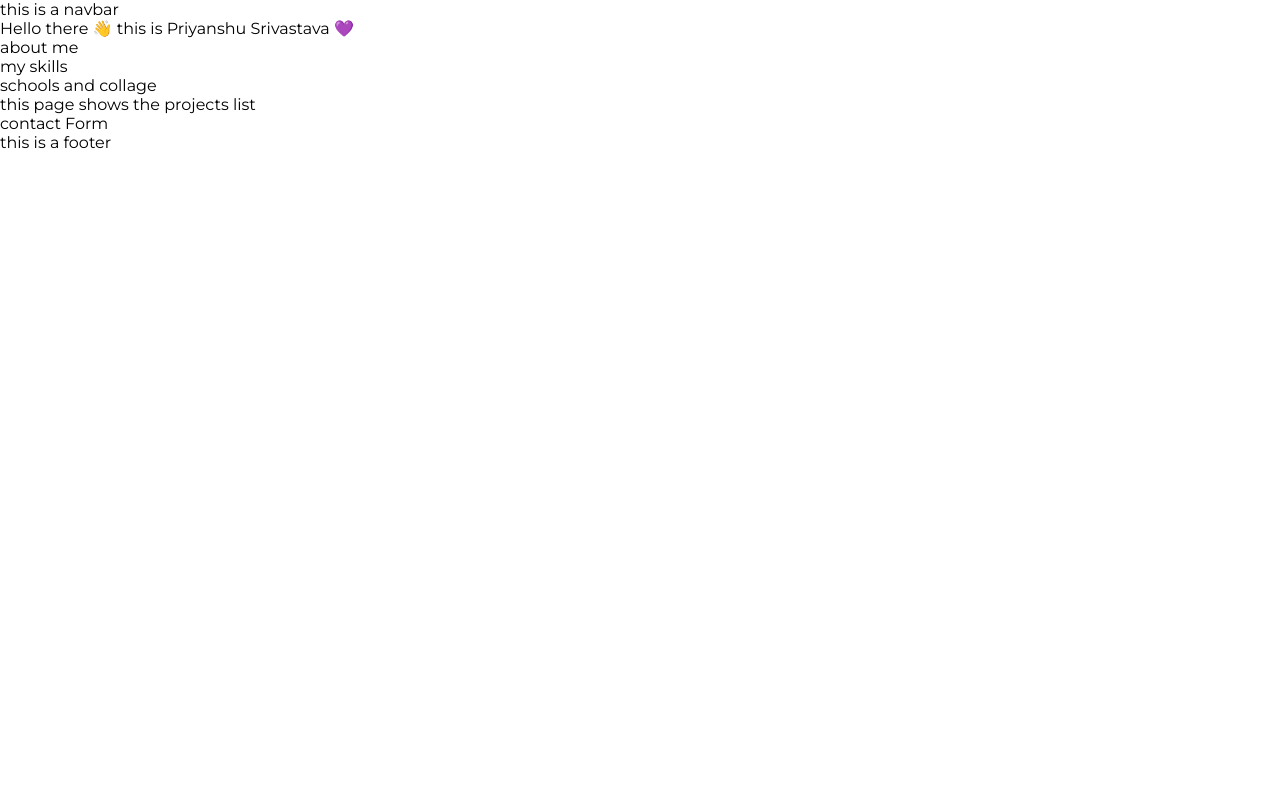
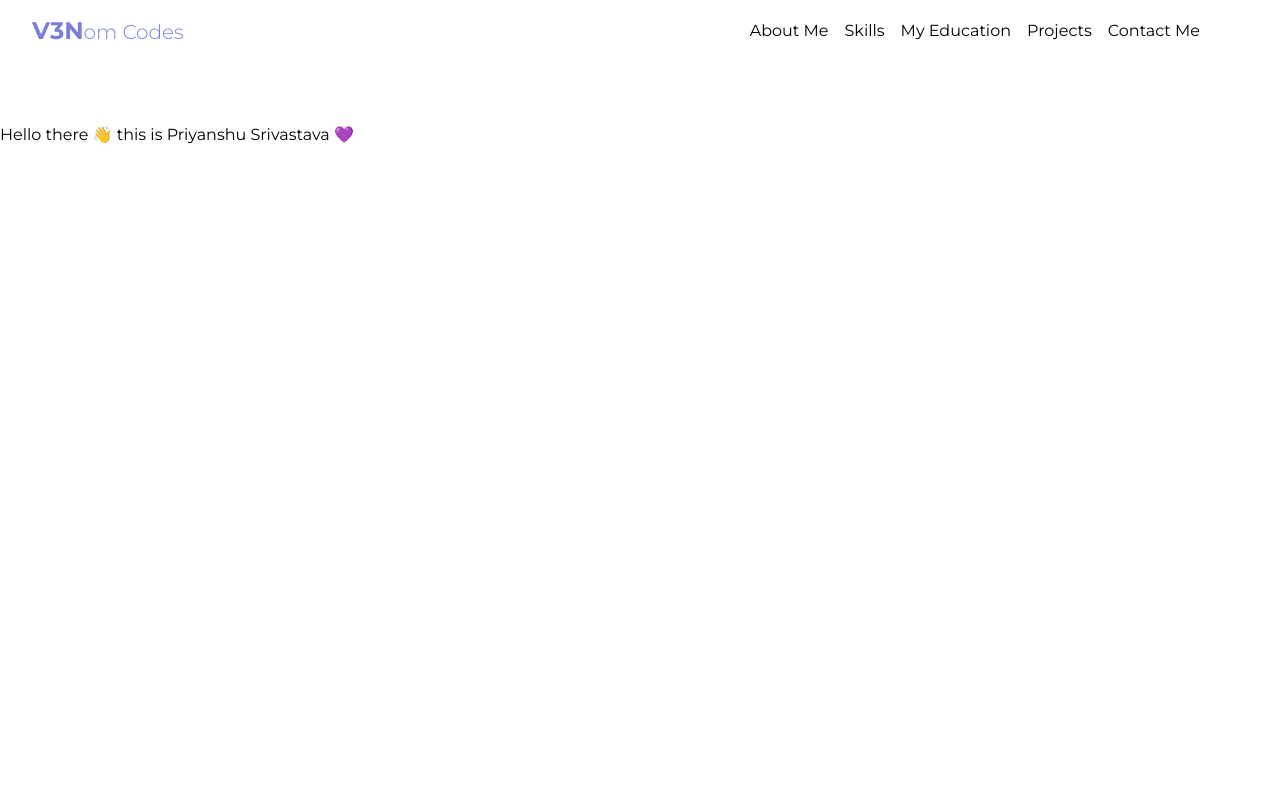
Before and after one commit to priyanshu4705/priyanshu-portfolio, a React (Create React App) app: page / in a window 1280 px wide. Shown: the top 800 px of the page. Built offline with nearby package versions, Linux system fonts and the light colour scheme.

Commit message:
basic navbar

```diff
--- a/src/App.css
+++ b/src/App.css
@@ -14,6 +14,7 @@ ul{
 }
 
 a{
+  cursor: pointer;
   outline: none;
   text-decoration: none;
   color: inherit;
--- a/src/components/AboutMe.js
+++ b/src/components/AboutMe.js
@@ -1,6 +1,6 @@
 const AboutMe = () => {
     return (
-        <div>
+        <div id="about" style={{ height: '100vh' }}>
             about me
         </div>
     )
--- a/src/components/Contact.js
+++ b/src/components/Contact.js
@@ -1,6 +1,6 @@
 const Contact = () => {
     return (
-        <div>
+        <div id="contact" style={{ height: '100vh' }}>
             contact Form
         </div>
     )
--- a/src/components/Education.js
+++ b/src/components/Education.js
@@ -1,6 +1,6 @@
 const Education = () => {
     return (
-        <div>
+        <div id="education" style={{ height: '100vh'}}>
             schools and collage
         </div>
     )
--- a/src/components/Home.js
+++ b/src/components/Home.js
@@ -1,4 +1,4 @@
-import {motion} from 'framer-motion'
+import { motion } from 'framer-motion'
 import AboutMe from "./AboutMe"
 import Contact from "./Contact"
 import Education from './Education'
@@ -17,6 +17,7 @@ const Home = () => {
             transition={{ duration: 0.75 }}
         >
             <Navbar />
+
                 <Intro />
                 <AboutMe />
                 <Skills />
@@ -24,6 +25,7 @@ const Home = () => {
                 <Projects />
                 <Contact />
                 <Footer />
+
         </motion.div>
     )
 }
--- a/src/components/Intro.js
+++ b/src/components/Intro.js
@@ -1,6 +1,6 @@
 const Intro = () => {
     return (
-        <div>
+        <div id="intro" style={{ marginTop:'4rem' ,height: '100vh' }}>
             Hello there 👋 this is Priyanshu Srivastava 💜
         </div>
     )
--- a/src/components/Navbar.js
+++ b/src/components/Navbar.js
@@ -1,9 +1,122 @@
+import { useState } from 'react'
+import { NavLink } from 'react-router-dom'
+import { Link } from 'react-scroll'
+import styled from 'styled-components'
+
 const Navbar = () => {
+
+    const [isOpen, setOpen] = useState(false)
+
     return (
-        <nav>
-            this is a navbar
-        </nav>
+        <Nav>
+            <Logo>
+                <NavLink to="/">
+                    V3N<span>om Codes</span>
+                </NavLink>
+            </Logo>
+            <Hamburger onClick={() => setOpen(!isOpen)}>
+                <span />
+                <span />
+                <span />
+            </Hamburger>
+            <Menu isOpen={isOpen}>
+                <Link to="about"
+                    smooth={true}
+                    duration={1000}
+                    onClick={() => setOpen(false)}>
+                    About Me
+                    </Link>
+                <Link to="skills"
+                    smooth={true}
+                    duration={1000}
+                    onClick={() => setOpen(false)}>
+                    Skills
+                    </Link>
+                <Link to="education"
+                    smooth={true}
+                    duration={1000}
+                    onClick={() => setOpen(false)}>
+                    My Education
+                    </Link>
+                <Link to="projects"
+                    smooth={true}
+                    duration={1000}
+                    onClick={() => setOpen(false)}>
+                    Projects
+                    </Link>
+                <Link to="contact"
+                    smooth={true}
+                    duration={1000}
+                    onClick={() => setOpen(false)}>
+                    Contact Me
+                    </Link>
+            </Menu>
+        </Nav>
     )
 }
 
 export default Navbar
+
+const Nav = styled.nav`
+    padding: 1rem 2rem;
+    display: flex;
+    justify-content: space-between;
+    align-items: center;
+    flex-wrap: wrap;
+    background: white;
+
+`
+
+const Logo = styled.div`
+    color: #7b7fda;
+    font-weight: 700;
+    font-size: 1.5rem;
+
+    span{
+        font-weight: 300;
+        font-size: 1.25rem;
+    }
+`
+
+const Menu = styled.div`
+    display: flex;
+    justify-content: space-around;
+    align-items: center;
+    margin-right: 2rem;
+
+    a{
+        margin-right: 1rem;
+
+        &:hover{
+            color: #7b7fda;
+            border-bottom: 2px solid #7b7fda;
+        }
+    }
+
+    @media (max-width: 768px){
+        margin-top: 1rem;
+        overflow: hidden;
+        flex-direction: column;
+        transition: 0.3s ease-in;
+        width: 100%;
+        line-height: 2.5;
+    }
+`
+
+const Hamburger = styled.div`
+    display: none;
+    cursor: pointer;
+    flex-direction: column;
+
+    span{
+        border-radius: 5px;
+        margin-bottom: 4px;
+        height: 2px;
+        width: 25px;
+        background-color: #7b7fda;
+    }
+
+    @media (max-width: 768px){
+        display: flex;
+    }
+`
--- a/src/components/Projects.js
+++ b/src/components/Projects.js
@@ -1,6 +1,6 @@
 const Projects = () => {
     return (
-        <div>
+        <div id="projects" style={{ height: '100vh' }}>
             this page shows the projects list
         </div>
     )
--- a/src/components/Skills.js
+++ b/src/components/Skills.js
@@ -1,6 +1,6 @@
 const Skills = () => {
     return (
-        <div>
+        <div id="skills">
             my skills
         </div>
     )
```
Lines whose indentation alone changed are shown as unchanged.
